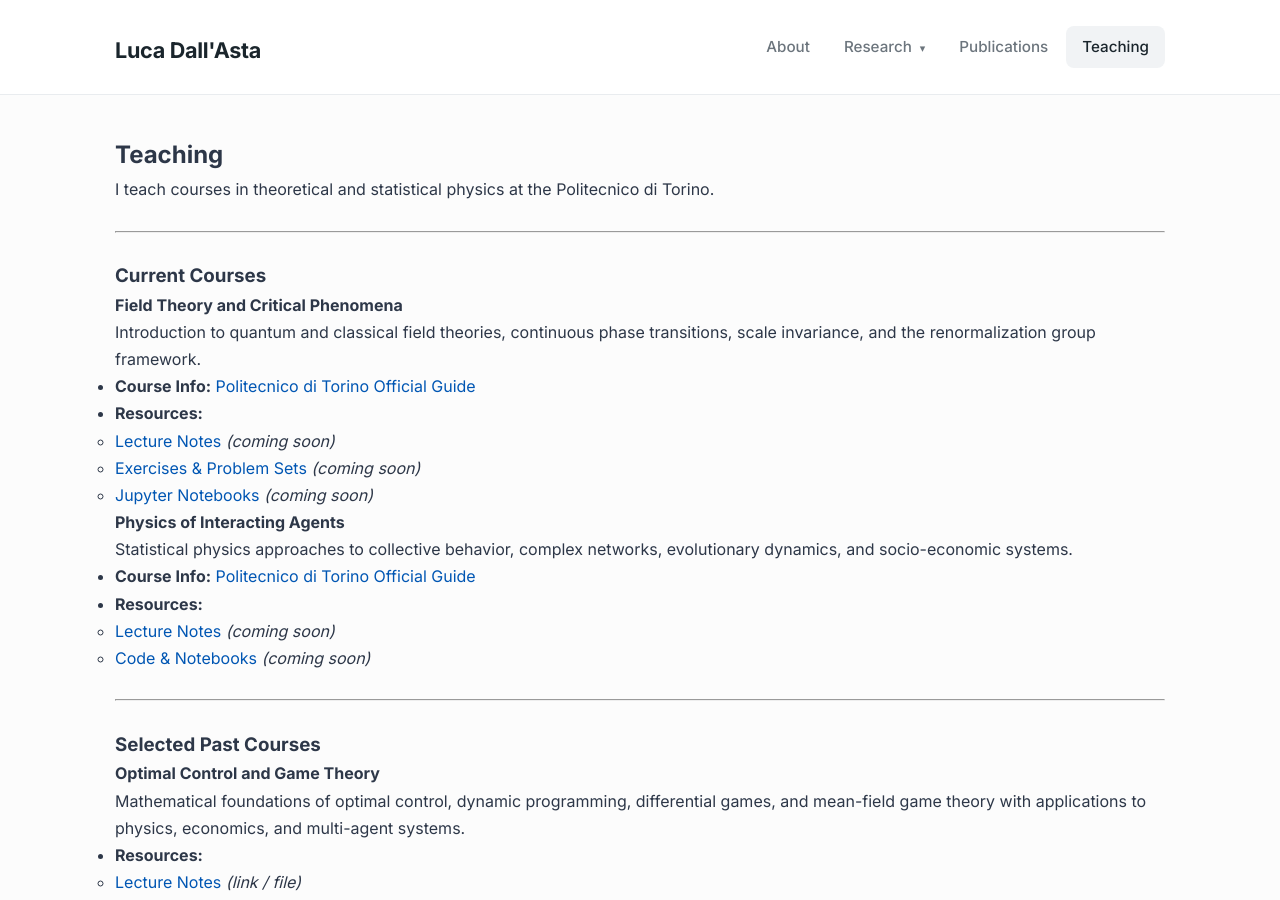
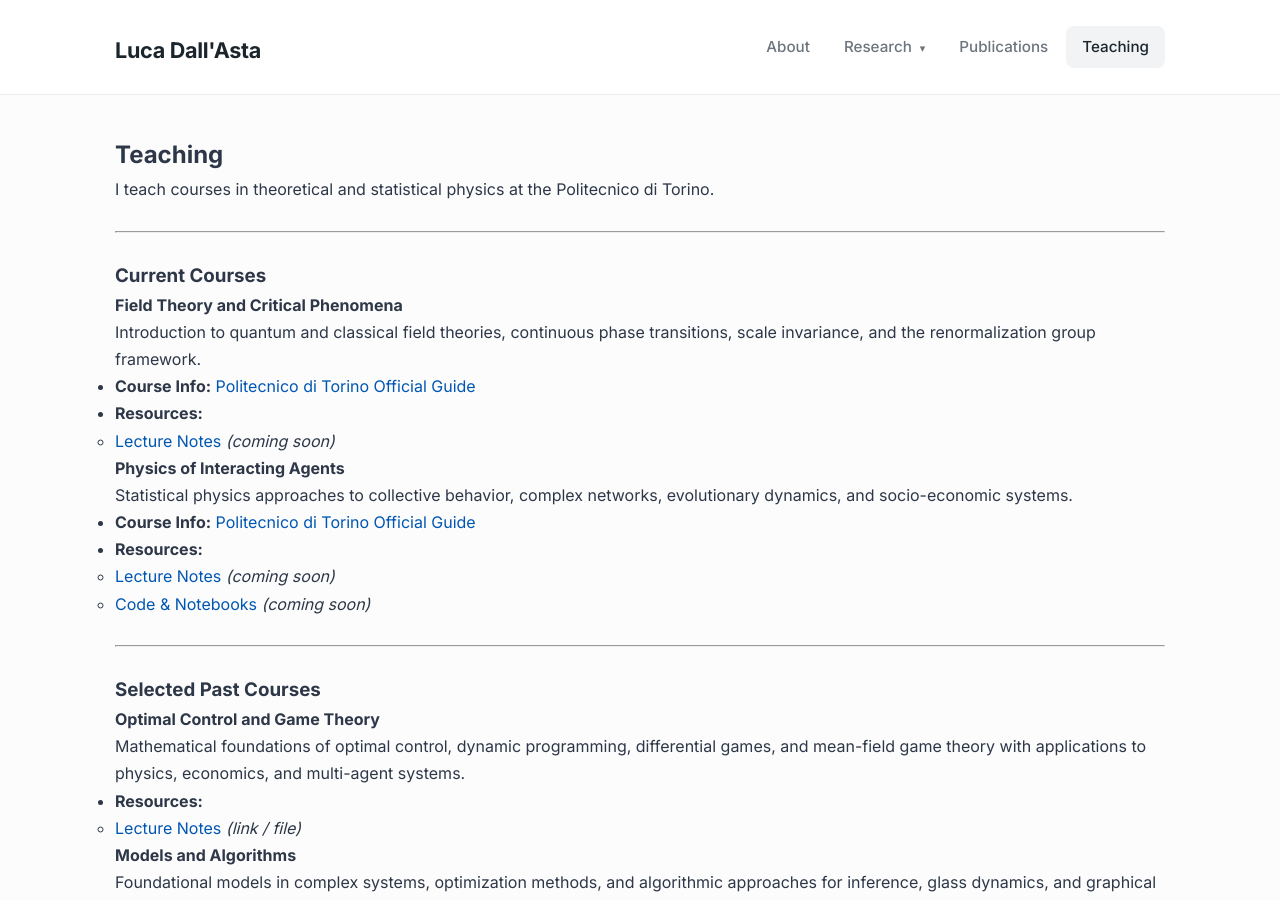
Before and after one commit to dallasta/dallasta.github.io, a Jekyll site: the page built from _pages/teaching.md, in a window 1280 px wide and 900 px high. Built offline with Jekyll 4.4.1, drawn with Linux system fonts in a browser that asks for light colours; a style sheet for code colours, icons or effects is not loaded.

Commit message:
Update teaching.md

```diff
--- a/_pages/teaching.md
+++ b/_pages/teaching.md
@@ -21,8 +21,6 @@ Introduction to quantum and classical field theories, continuous phase transitio
 * **Course Info:** [Politecnico di Torino Official Guide](https://didattica.polito.it/pls/portal30/gap.pkg_guide.viewGap?p_cod_ins=01SPPYR&p_a_acc=2028&p_header=S&p_lang=IT&multi=N)
 * **Resources:**
   * [Lecture Notes](#) *(coming soon)*
-  * [Exercises & Problem Sets](#) *(coming soon)*
-  * [Jupyter Notebooks](#) *(coming soon)*
 
 #### Physics of Interacting Agents
 Statistical physics approaches to collective behavior, complex networks, evolutionary dynamics, and socio-economic systems.
```
